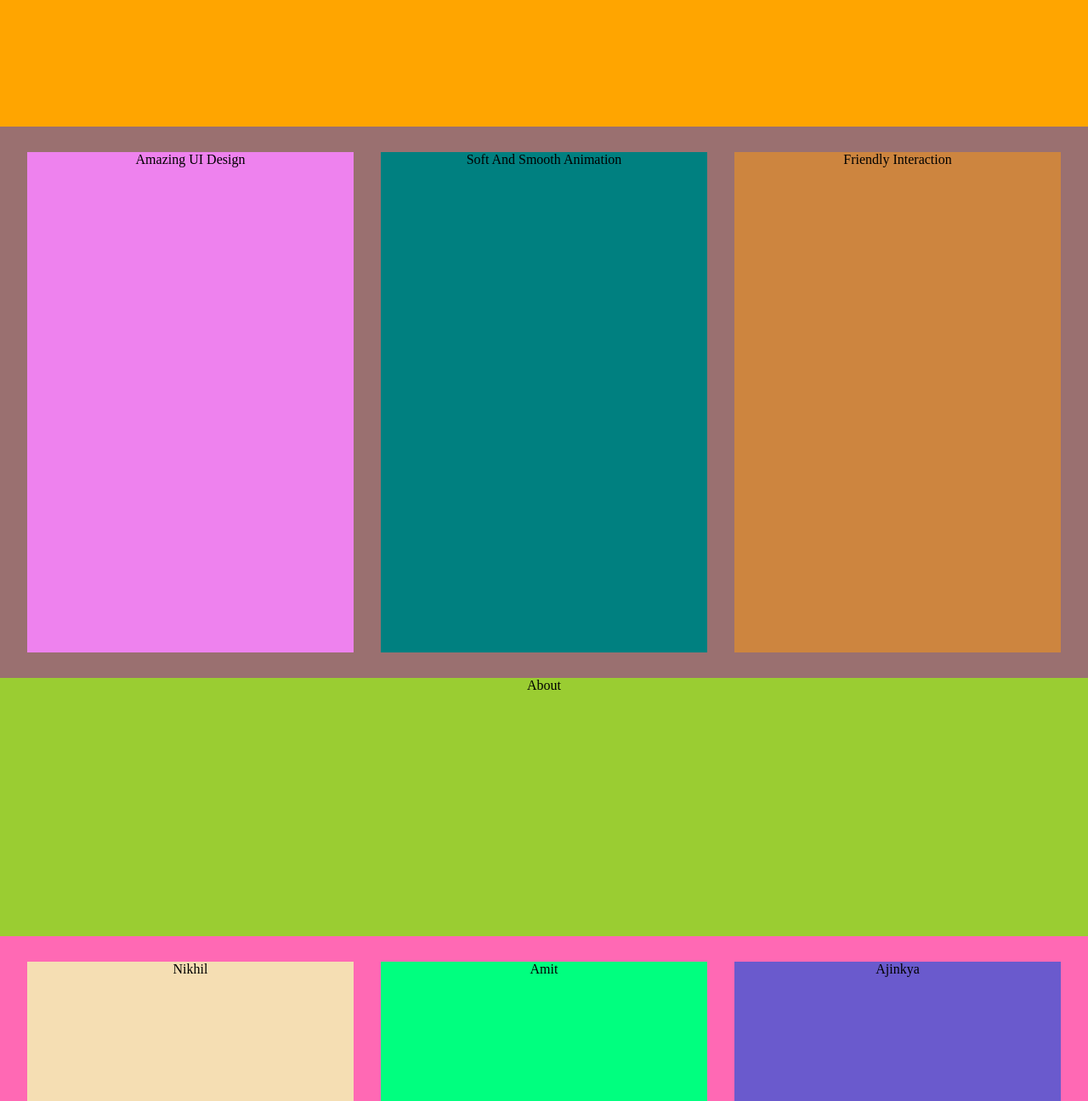
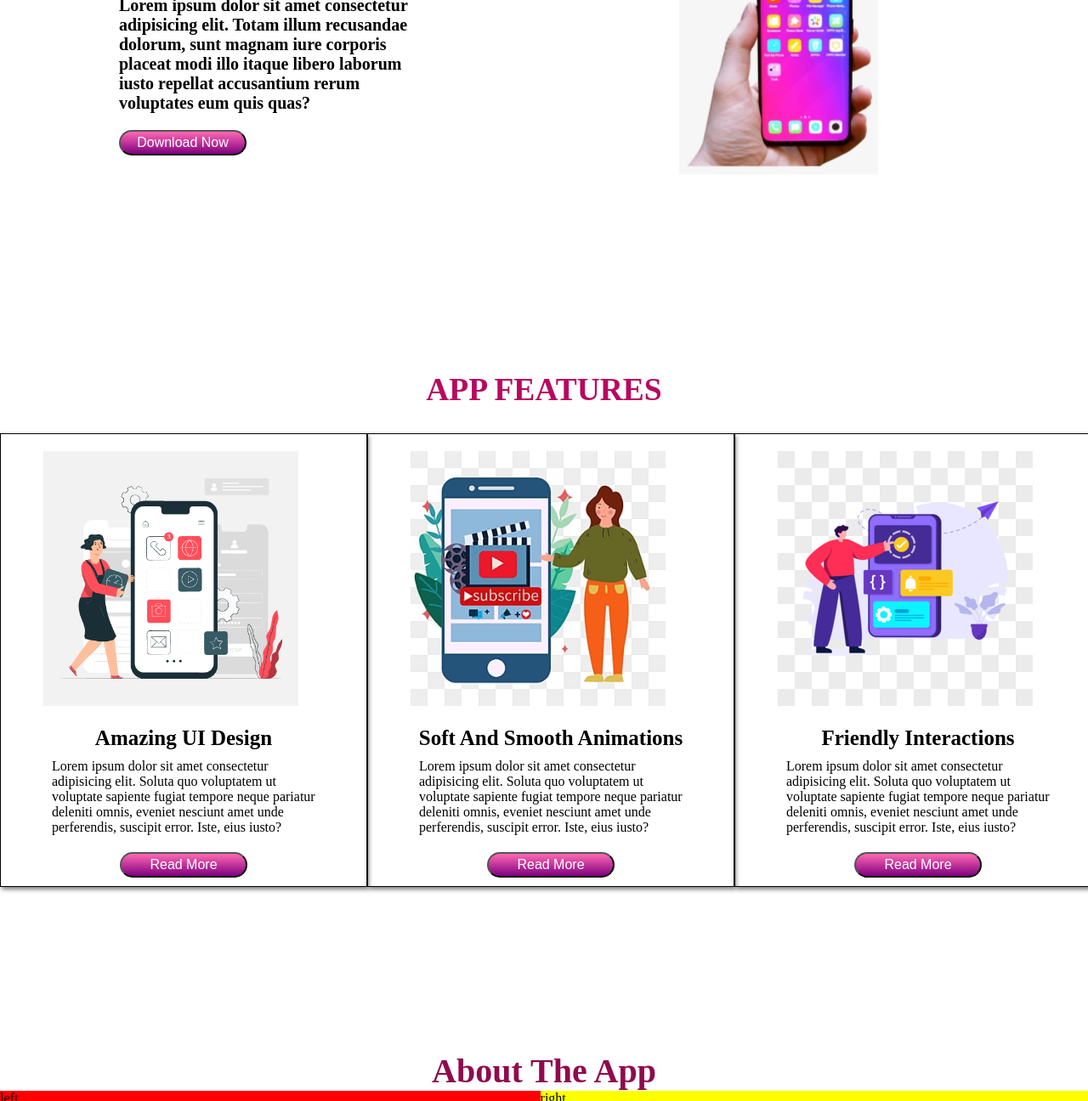
Before and after one commit to nikhilneha/layout, a plain HTML site: page index.html in a window 1280 px wide. Shown: the part 363-1659 px from the top of the page at 85% size. Drawn offline with Linux system fonts and the light colour scheme.

Commit message:
change in section

```diff
--- a/css/style.css
+++ b/css/style.css
@@ -1,7 +1,6 @@
 *{
     margin: 0;
     padding: 0;
-    text-align: center;
 }
 main{
   display: flex;
@@ -10,46 +9,202 @@ main{
 }
 header{
     background-color: aliceblue;
-     flex-grow: 1;
      display: flex;
+     align-items: center;
+     position: fixed;
 }
-menu{
-    background-color: green;
-    flex-grow: 1;
+menu {
+    flex-basis: 40%;
+}
+menu h1{
+    color: rgb(222, 19, 120);
+    padding-left: 50px;
+}
+menu span{
+    color: purple;
 }
 nav{
-    background-color: aqua;
-    flex-grow: 1;
+    flex-basis: 60%;
+    margin-left: 525px;
+}
+nav ul{
+    list-style: none;
+    display: flex;
+    justify-content: space-evenly;
+}
+nav ul li a{
+    text-decoration: none;
+    text-transform: capitalize;
+    color: purple;
+    font-size: 20px;
+    padding-left: 50px;
 }
 article{
-    background-color: orange;
-    flex-grow: 4;
+    display: flex;
+    align-items: center;
+}
+.home{
+    flex-basis: 50%;
+}
+.home h1{
+    align-self: center;
+    padding-left: 140px;
+    text-transform: uppercase;
+   font-size: 40px;
+}
+.home h1~h1{
+    color: rgb(238, 15, 127);
+    padding-top: 10px;
+}
+.home h4{
+    font-size: 20px;
+    padding: 10px 140px;
+}
+.home button{
+    margin: 10px 140px;
+    background: linear-gradient(hotpink,purple);
+    width: 150px;
+    height: 30px;
+    border-radius: 20px;
+    color: #fff;
+    font-size: 16px;
+}
+.image{
+    flex-basis: 50%;
+    animation-name: up;
+    animation-delay: 1s;
+    animation-duration: 5s;
+    animation-iteration-count: 5;
+}
+@keyframes up{
+    50%{
+        transform: translateY(-100px);
+    }
+    100%{
+        transform: translateX(-50px);
+    }
+}
+.image{
+      height: 90vh;
+     margin-top: 80px;
+      background-image: url(/images/mobile.png);
+      background-repeat: no-repeat;
+      background-position: center;
+}
+#appfeatures{
+    height: 100vh;
+}
+.top{
+    text-align: center;
+    font-size: 25px;
+    text-transform: uppercase;
+    color: rgb(184, 8, 96);
 }
 aside{
-    background-color: rgb(154, 112, 112);
     flex-grow: 6;
     display: flex;
     justify-content: space-evenly;
 }
 .left{
-    background-color: violet;
     flex-basis: 30%;
     margin: 30px 0px 30px 0px;
+    border: 1px solid;
+    box-shadow: 2px 3px 5px gray;
+}
+.left img{
+    height: 300px;
+    width: 300px;
+    margin: 20px 50px;
+}
+.left h3{
+    text-align: center;
+    font-size: 25px;
+}
+.left p{
+    margin: 10px 60px;
+}
+.left button{
+    margin: 10px 140px;
+    background: linear-gradient(hotpink,purple);
+    width: 150px;
+    height: 30px;
+    border-radius: 20px;
+    color: #fff;
+    font-size: 16px;
 }
 .middle{
-    background-color: teal;
     flex-basis: 30%;
     margin: 30px 0px 30px 0px;
+    border: 1px solid;
+    box-shadow: 2px 3px 5px gray;
+}
+.middle img{
+    height: 300px;
+    width: 300px;
+    margin: 20px 50px;
+}
+.middle  h3{
+    text-align: center;
+    font-size: 25px;
+}
+.middle p{
+    margin: 10px 60px;
+}
+.middle button{
+    margin: 10px 140px;
+    background: linear-gradient(hotpink,purple);
+    width: 150px;
+    height: 30px;
+    border-radius: 20px;
+    color: #fff;
+    font-size: 16px;
 }
 .right{
-    background-color: peru ;
     flex-basis: 30%;
     margin: 30px 0px 30px 0px;
+    border: 1px solid;
+    box-shadow: 2px 3px 5px gray;
+}
+.right img{
+    height: 300px;
+    width: 300px;
+    margin: 20px 50px;
+}
+.right  h3{
+    text-align: center;
+    font-size: 25px;
+}
+.right p{
+    margin: 10px 60px;
+}
+.right button{
+    margin: 10px 140px;
+    background: linear-gradient(hotpink,purple);
+    width: 150px;
+    height: 30px;
+    border-radius: 20px;
+    color: #fff;
+    font-size: 16px;
 }
 
 .section1{
     background-color: yellowgreen;
     flex-grow: 3;
+    display: flex;
+}
+.newtop h1{
+    text-align: center;
+    text-transform: capitalize;
+    font-size: 40px;
+    color: rgb(144, 10, 77);
+}
+.section1-left{
+    background-color: red;
+    flex-grow: 1;
+}
+.section1-right{
+    background-color: yellow;
+    flex-grow: 1;
 }
 .section2{
     background-color: hotpink;
--- a/index.html
+++ b/index.html
@@ -10,17 +10,65 @@
 <body>
     <main>
         <header>
-            <menu>logo</menu>
-            <nav>navbar</nav>
+            <menu>
+                <h1>Best <span>App</span></h1>
+            </menu>
+            <nav>
+                <ul>
+                    <li><a href="#home1">home</a></li>
+                    <li><a href="#appfeatures">features</a></li>
+                    <li><a href="#">about</a></li>
+                    <li><a href="#">review</a></li>
+                    <li><a href="#">pricing</a></li>
+                    <li><a href="#">contact</a></li>
+                </ul>
+            </nav>
         </header>
-        <article>Home</article>
+        <section id="home1">
+        <article>
+            <div class="home">
+                <h1>Best Mobile App</h1>
+                <h1>Showcase</h1>
+                 <h4>Lorem ipsum dolor sit amet consectetur adipisicing elit. Totam illum recusandae dolorum, sunt magnam iure corporis placeat modi illo itaque libero laborum iusto repellat accusantium rerum voluptates eum quis quas?</h4>
+                <button>Download Now</button>
+            </div>
+        <div class="image">    </div>
+        </article>
+        </section>
+        <section id="appfeatures">
+        <div class="top">
+            <h1>App Features</h1>
+        </div>
         <aside>
-
-            <div class="left">Amazing UI Design</div>
-            <div class="middle">Soft And Smooth Animation</div>
-            <div class="right">Friendly Interaction</div>
+            <div class="left">
+                <img src="images/mobileUIdesign.png" alt="">
+                <h3>Amazing UI Design</h3>
+                <p>Lorem ipsum dolor sit amet consectetur adipisicing elit. Soluta quo voluptatem ut voluptate sapiente fugiat tempore neque pariatur deleniti omnis, eveniet nesciunt amet unde perferendis, suscipit error. Iste, eius iusto?</p>
+                <button>Read More</button>
+            </div>
+            <div class="middle">
+                <img src="images/imganimation.jpg" alt="">
+                <h3>Soft And Smooth Animations</h3>
+                <p>Lorem ipsum dolor sit amet consectetur adipisicing elit. Soluta quo voluptatem ut voluptate sapiente fugiat tempore neque pariatur deleniti omnis, eveniet nesciunt amet unde perferendis, suscipit error. Iste, eius iusto?</p>
+                <button>Read More</button>
+            </div>
+            <div class="right">
+                <img src="images/friendly.png" alt="">
+                <h3>Friendly Interactions</h3>
+                <p>Lorem ipsum dolor sit amet consectetur adipisicing elit. Soluta quo voluptatem ut voluptate sapiente fugiat tempore neque pariatur deleniti omnis, eveniet nesciunt amet unde perferendis, suscipit error. Iste, eius iusto?</p>
+                <button>Read More</button>
+            </div>
         </aside>
-        <section class="section1">About</section>
+        </section>
+           <section id="about">
+            <div class="newtop">
+                <h1>about the app</h1>
+            </div>
+        <section class="section1">
+                  <div class="section1-left">left</div>
+                  <div class="section1-right">right</div>
+        </section>
+        </section>
         <section class="section2">
             <div class="left-section2">Nikhil</div>
             <div class="middle-section2">Amit</div>
```
Also changed, not shown: images/friendly.png (added), images/imganimation.jpg (added), images/mobile.png (added), images/mobileUIdesign.png (added), images/oneplus.png (added).
